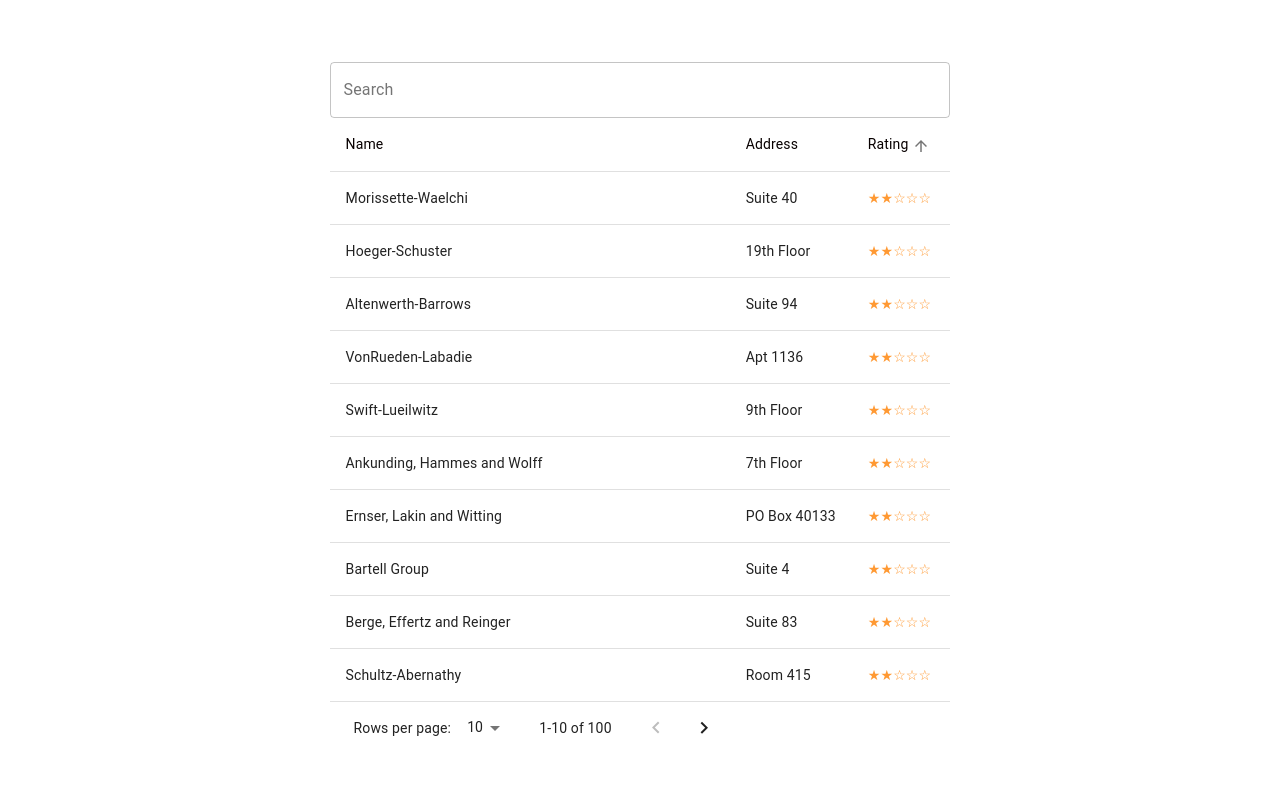
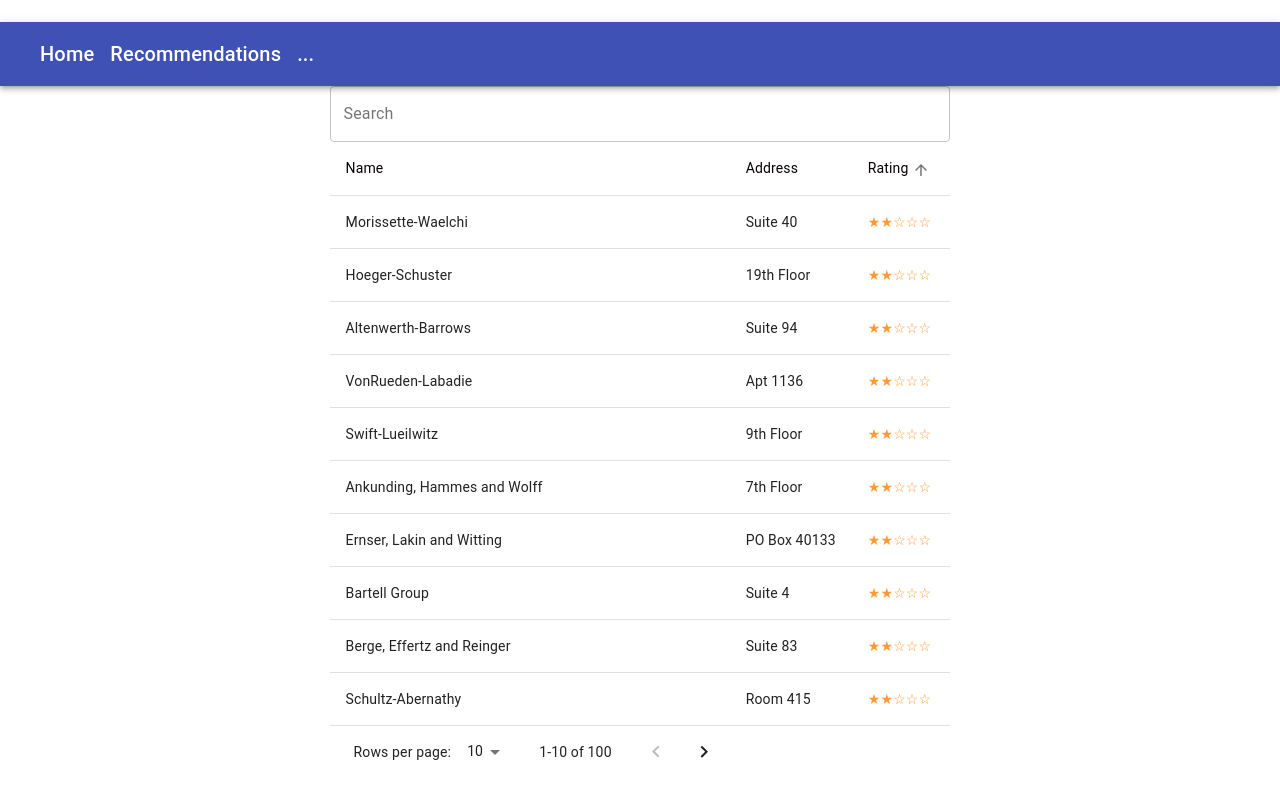
Before and after one commit to CS222-UIUC/course-project-team46, a React (Create React App) app in the folder client/: page / in a window 1280 px wide. Shown: the top 798 px of the page. Built offline with nearby package versions, Linux system fonts and the light colour scheme.

Commit message:
Add Navigation Bar

```diff
--- a/client/src/App.css
+++ b/client/src/App.css
@@ -1,4 +1,5 @@
 .App {
+  margin-top: 0;
   text-align: center;
 }
 
--- a/client/src/App.js
+++ b/client/src/App.js
@@ -1,11 +1,13 @@
 import './App.css';
 
 import SearchBar from './Components/SearchBar'
+import NavigationBar from './Components/NavigationBar';
 
 function App() {
     return (
         <div className="App">
             <header className="App-header">
+                <NavigationBar />
                 <SearchBar/>
             </header>
         </div>
--- /dev/null
+++ b/client/src/Components/NavigationBar/index.js
@@ -0,0 +1,31 @@
+import { React } from 'react';
+import { AppBar, Toolbar, Typography } from '@material-ui/core';
+import Box from '@material-ui/core/Box';
+
+import './style.css'
+
+function NavigationBar(props) {
+  return (
+    <AppBar position="static" className="NavigationBar-root" marginTop="-64px">
+        <Toolbar>
+            <Box marginLeft="1rem">
+                <Typography variant="h6" component="div">
+                    Home
+                </Typography>
+            </Box>
+            <Box marginLeft="1rem">
+                <Typography variant="h6" component="div">
+                    Recommendations
+                </Typography>
+            </Box>
+            <Box marginLeft="1rem">
+                <Typography variant="h6" component="div">
+                    ...
+                </Typography>
+            </Box>
+        </Toolbar>
+    </AppBar>
+  );
+}
+
+export default NavigationBar;
--- /dev/null
+++ b/client/src/Components/NavigationBar/style.css
@@ -0,0 +1,11 @@
+body {
+    margin: 0;
+    padding: 0;
+}
+
+.NavigationBar-root {
+    position: fixed;
+    top: 0;
+    width: 100%;
+    z-index: 1000;
+}
```
